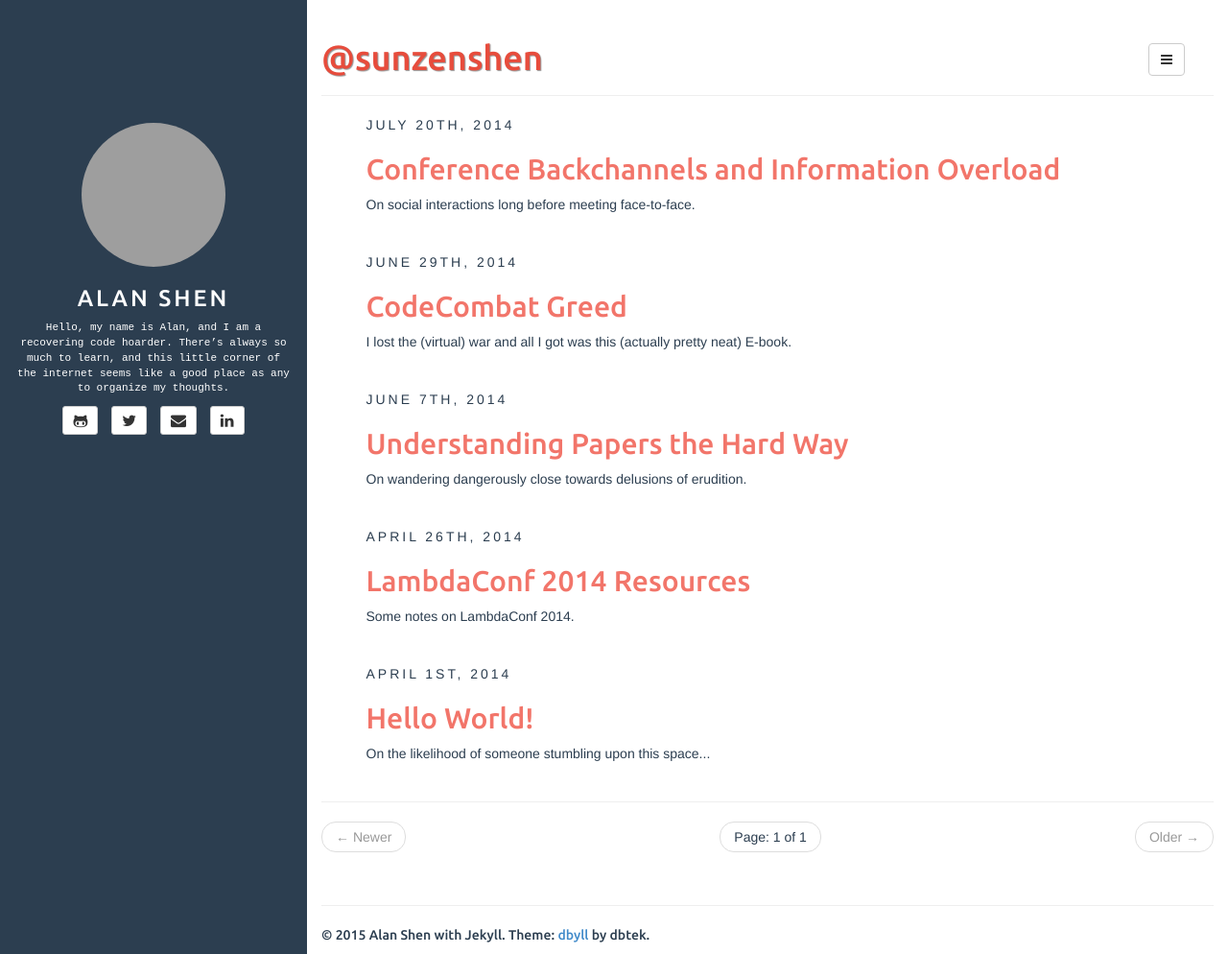
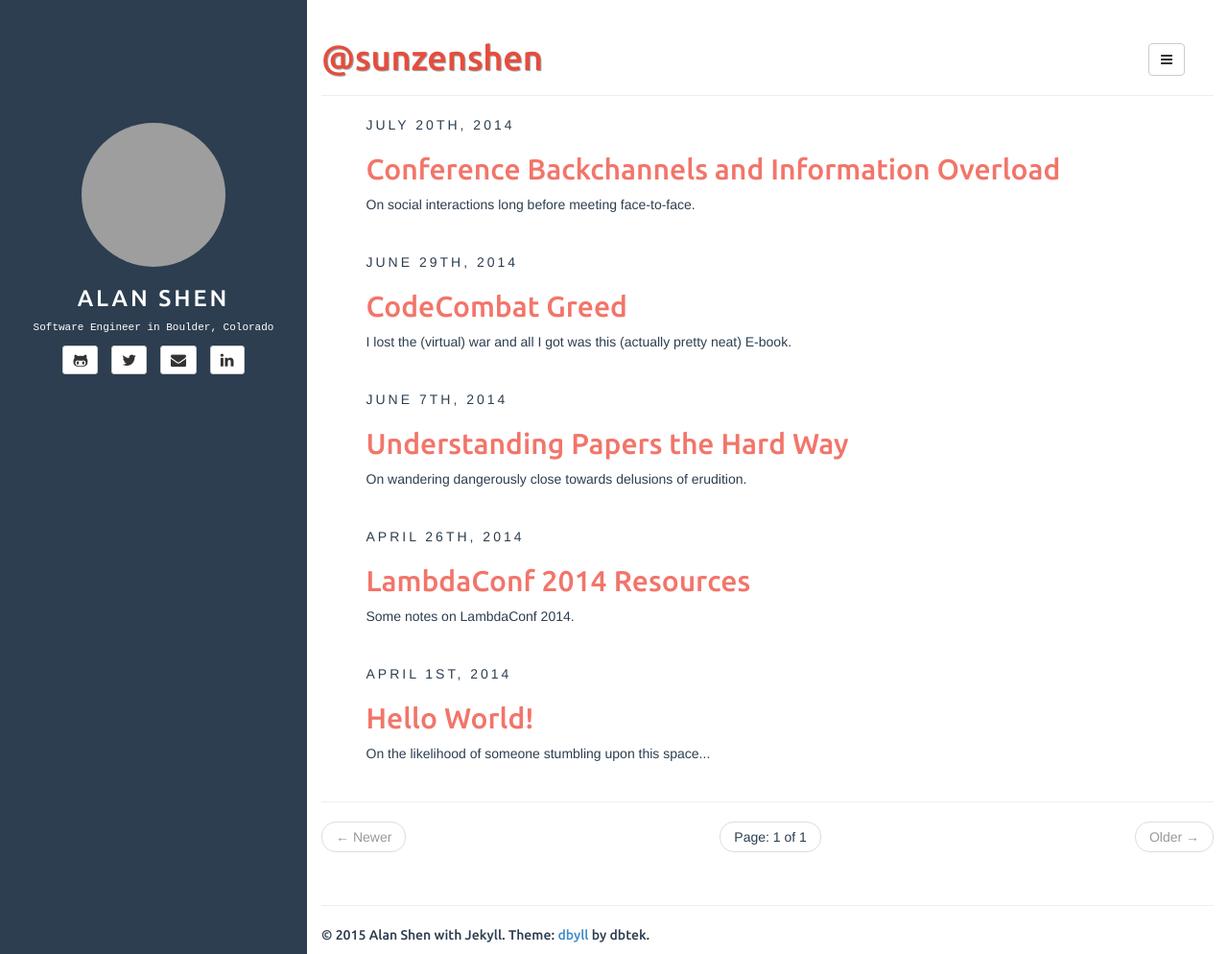
Before and after one commit to sunzenshen/sunzenshen.github.io, a Jekyll site: the page built from index.html, in a window 1280 px wide and 994 px high. Shown: the whole window at 96% size. Built offline with Jekyll 4.4.1, drawn with Linux system fonts in a browser that asks for light colours; the list of posts is cut into pages by our own code; grey boxes are pictures that could not be loaded.

Commit message:
Simplify the bio

```diff
--- a/_config.yml
+++ b/_config.yml
@@ -22,7 +22,7 @@ author:
   github: sunzenshen
   twitter: sunzenshen
   linkedin: alan-shen/14/7b6/325
-  bio: "Hello, my name is Alan, and I am a recovering code hoarder. There’s always so much to learn, and this little corner of the internet seems like a good place as any to organize my thoughts."
+  bio: "Software Engineer in Boulder, Colorado"
   email_md5: cff533d440dad4c74d1603d3141f1ee3
 
 rss_path: feed.xml
```
